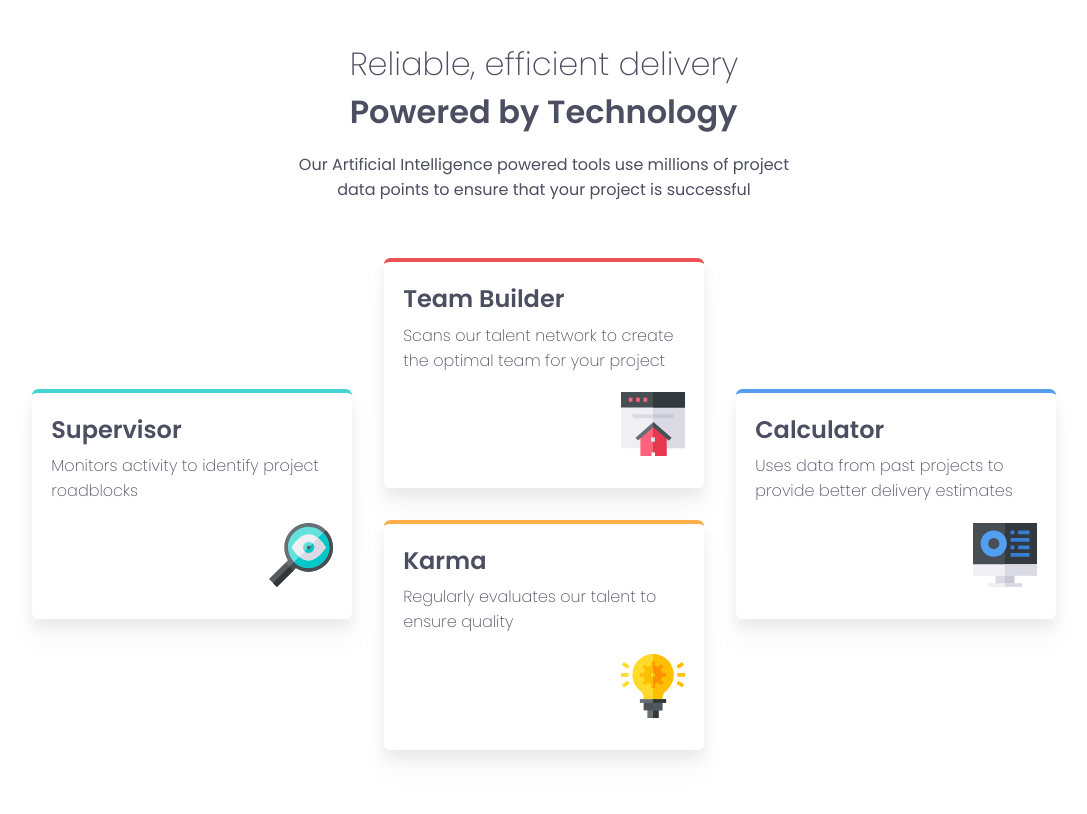
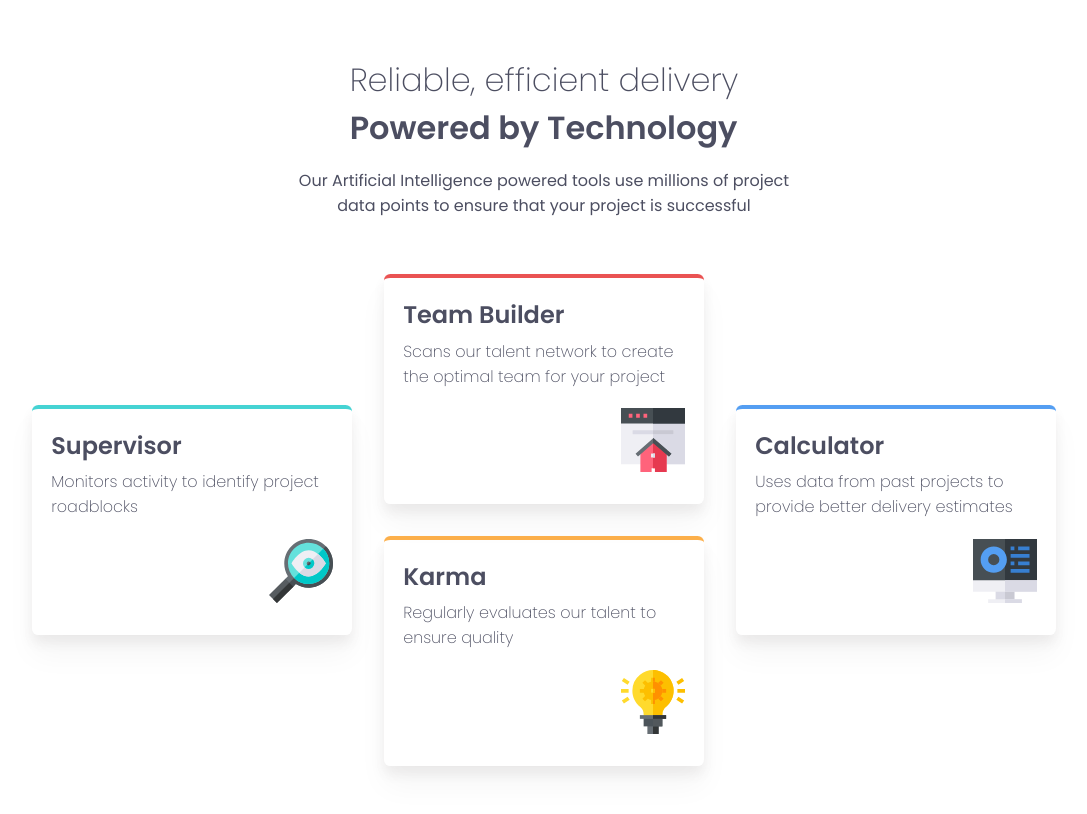
Before and after one commit to nouranelfar/Four-card-feature, a plain HTML site: page index.html in a window 1280 px wide. Shown: the whole page, without its empty margins (96-1183 px from the left). Drawn offline with Linux system fonts and the light colour scheme.

Commit message:
Add files via upload

```diff
--- a/style.scss
+++ b/style.scss
@@ -134,7 +134,7 @@ main{
     body{
         header{
             width: 45%;
-            padding-top: 2.5em;
+            padding-top: 3.5em;
         }
     }
 
```
Also changed, not shown: style.css.
